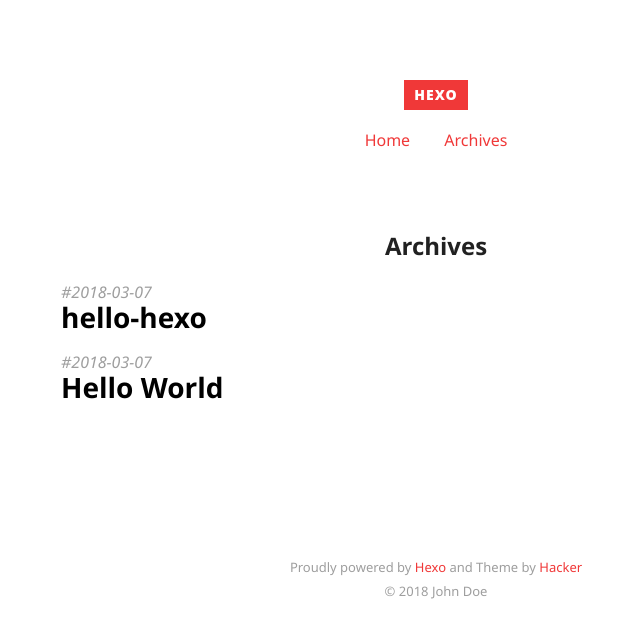
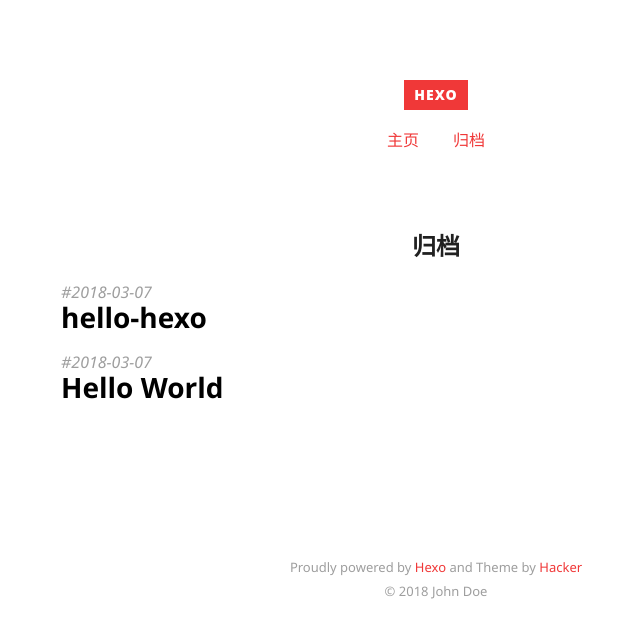
Before and after one commit to maxuechao/maxuechao.github.io, a plain HTML site: page archives/index.html in a window 1280 px wide. Shown: the whole page, without its empty margins (204-844 px from the left). Drawn offline with Linux system fonts and the light colour scheme.

Commit message:
Site updated: 2018-03-07 11:30:02

```diff
--- a/archives/index.html
+++ b/archives/index.html
@@ -3,7 +3,7 @@
 <head>
   <meta charset="utf-8">
 
-  <title>Archives | Hexo</title>
+  <title>归档 | Hexo</title>
 
 
   <meta name="author" content="John Doe">
@@ -45,9 +45,9 @@
   <nav class="site-navigation">
     <ul>
 
-        <li><a href="/">Home</a></li>
+        <li><a href="/">主页</a></li>
 
-        <li><a href="/archives">Archives</a></li>
+        <li><a href="/archives">归档</a></li>
 
     </ul>
   </nav>
@@ -58,7 +58,7 @@
 
 <article>
 
-  <h2 class="article-title ">Archives</h2>
+  <h2 class="article-title ">归档</h2>
 
   <div class="archive">
 
```
Also changed, not shown: 2018/03/07/hello-hexo/index.html (+2 -2 lines), 2018/03/07/hello-world/index.html (+2 -2 lines), archives/2018/03/index.html (+3 -3 lines), archives/2018/index.html (+3 -3 lines), index.html (+2 -2 lines).
